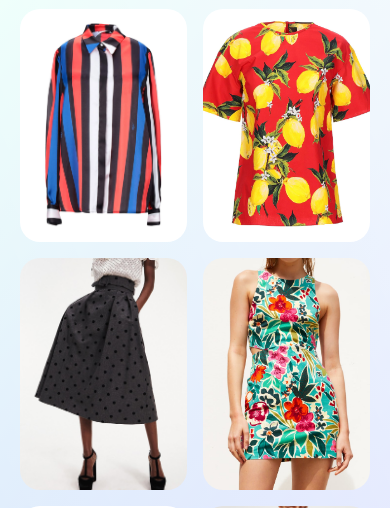
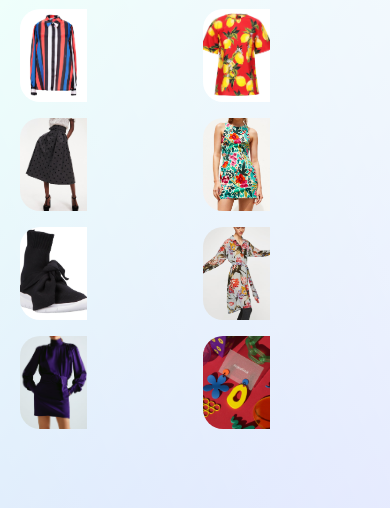
Before and after one commit to lordpanda/closetdb, a plain HTML site: page index.html in a window 390 px wide. Shown: the part 336-844 px from the top of the page. Drawn offline with Linux system fonts and the light colour scheme.

Commit message:
Update style.css

```diff
--- a/css/style.css
+++ b/css/style.css
@@ -463,10 +463,10 @@ h1 {
     .grid_item {
         border-radius: 20px;
     }
-    .grid_item img {
+    .grid_item img, a {
         /* 이걸로 ios 해결함 */
         justify-self: flex-start;
-        flex: 0 0 50%;
+        flex: 0 0 40%;
     }
 
 }
```
